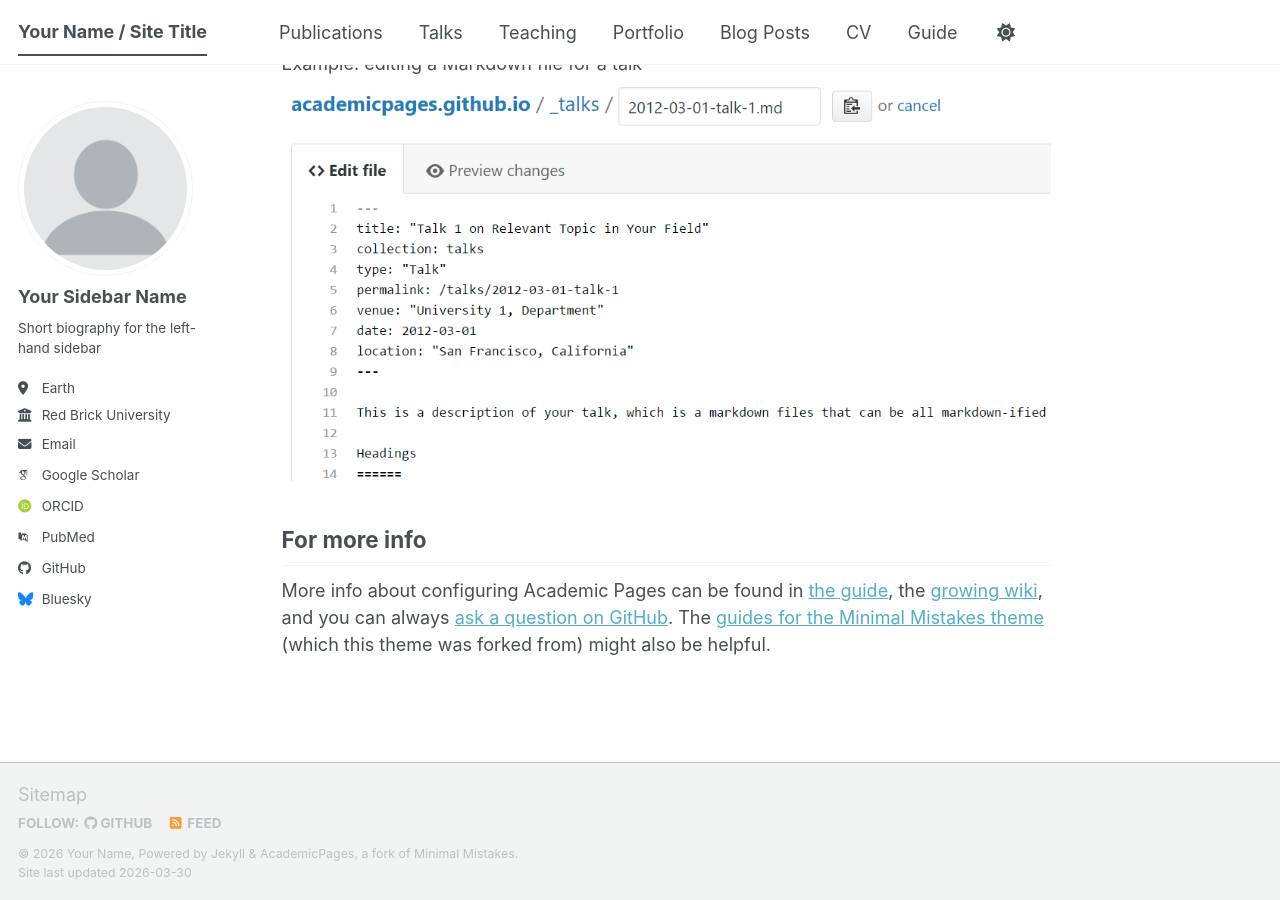
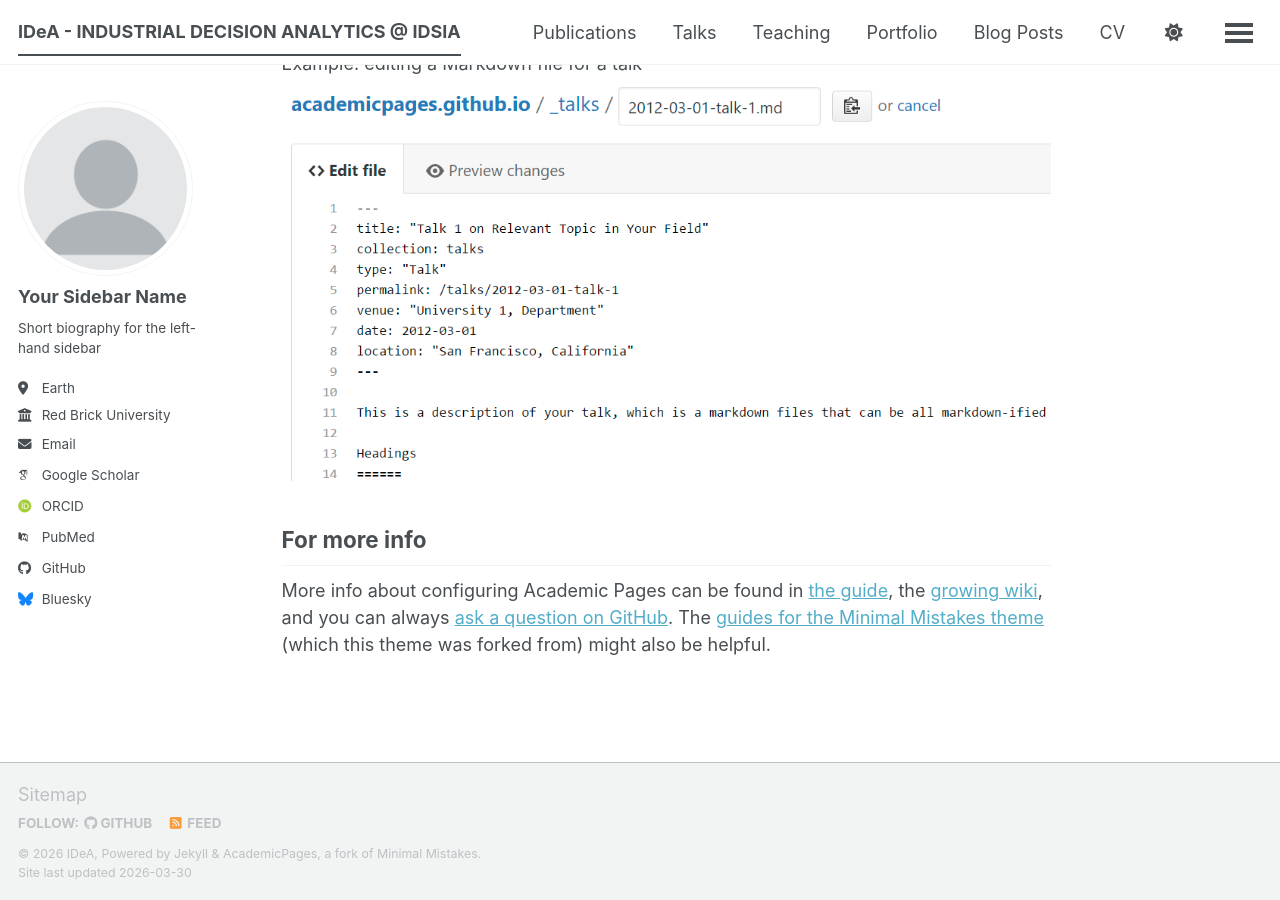
Before and after one commit to emmesalani/idea-website, a Jekyll site: the page built from _pages/about.md, in a window 1280 px wide and 900 px high, scrolled down 2720 px. Built offline with Jekyll 4.4.1, drawn with Linux system fonts in a browser that asks for light colours; some web fonts are replaced; a script bundle is joined from its source files by our own code; library files that are not in the unit come from our copies.

Commit message:
Update site title, name, and repository URL

```diff
--- a/_config.yml
+++ b/_config.yml
@@ -9,14 +9,14 @@
 # Basic Site Settings
 locale                   : "en-US"
 site_theme               : "default" # The available themes options are "default", "air", "sunrise", "mint", "dirt" and "contrast"
-title                    : "Your Name / Site Title"
+title                    : "IDeA - INDUSTRIAL DECISION ANALYTICS @ IDSIA"
 title_separator          : "-"
-name                     : &name "Your Name"
-description              : &description "Your Name's academic portfolio"   # Update this with a general description of your site, this is the default if not overridden by a page
+name                     : &name "IDeA"
+description              : &description "IDeA research group"   # Update this with a general description of your site, this is the default if not overridden by a page
 url                      : https://academicpages.github.io # The base hostname & protocol for your site e.g. "https://[your GitHub username].github.io",
                                                            # or if you already have some other page hosted on Github then use "https://[your GitHub username].github.io/[Your Repo Name]"
 baseurl                  : "" # the subpath of your site, e.g. "/blog"
-repository               : "academicpages/academicpages.github.io"
+repository               : "https://emmesalani.github.io/idea-website/"
 
 # Site Author - The following control what appear as part of the author content on the side bar.
 #               If a field is blank the icon and link will not appear, otherwise it will be shown.
```
